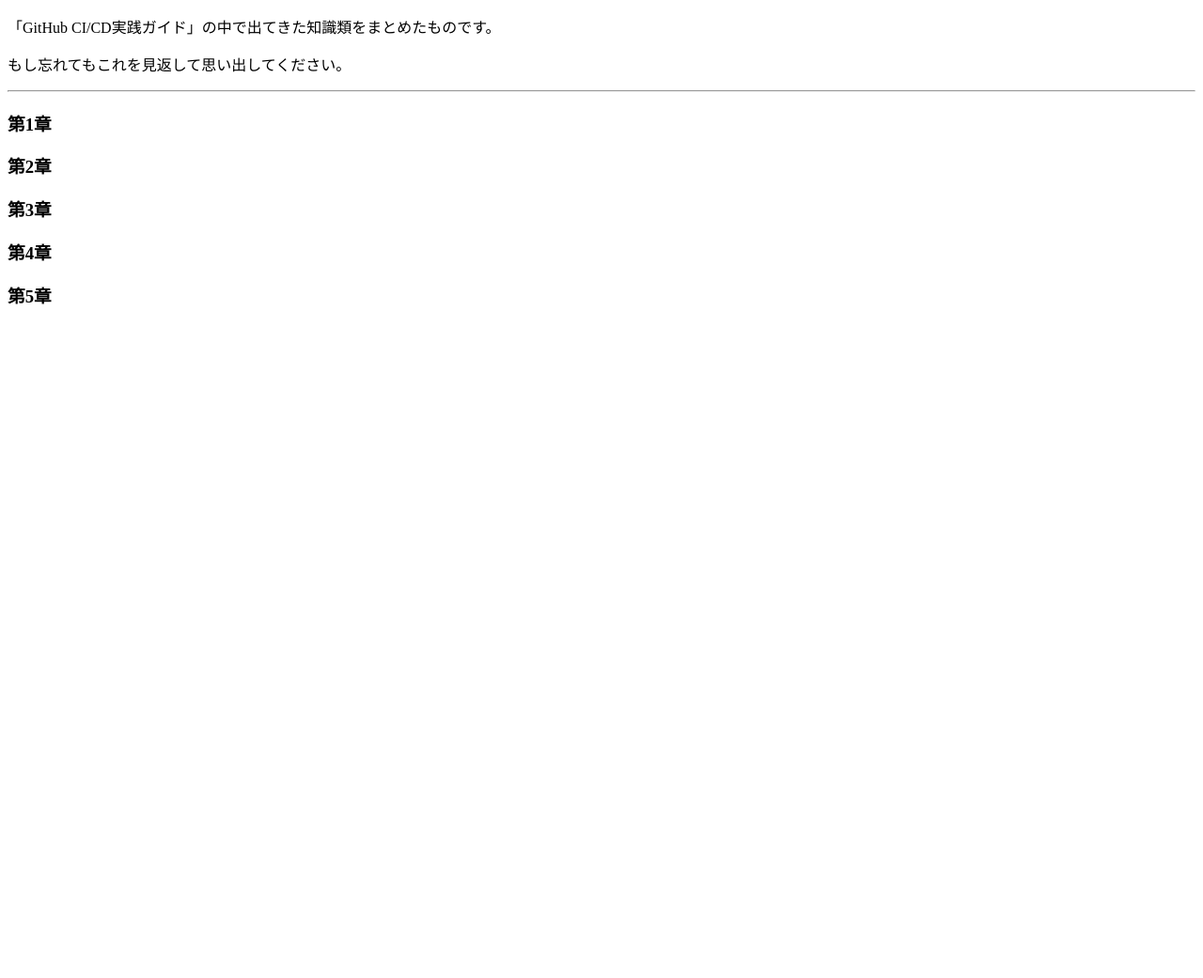
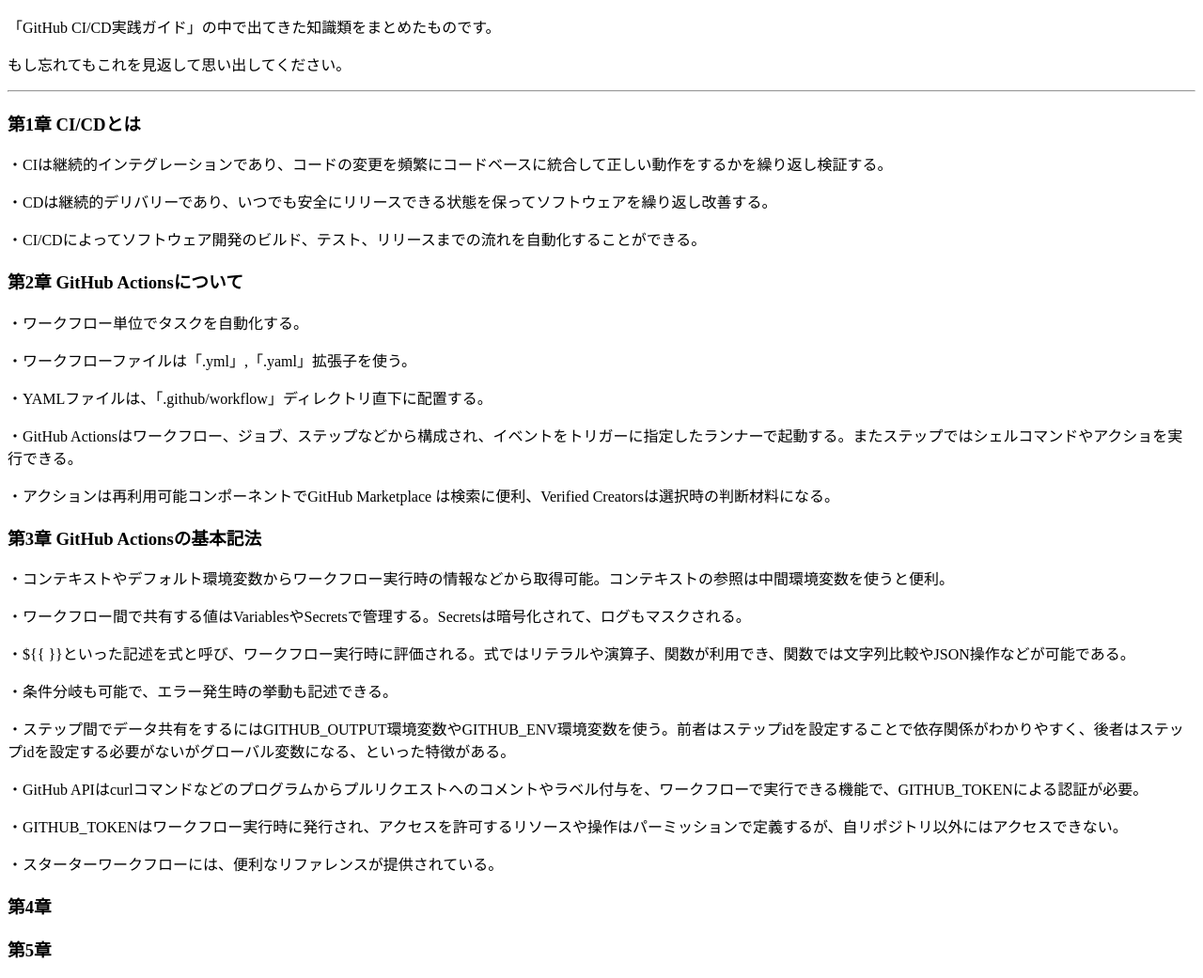
Before and after one commit to uchiyama886/my-repo, a plain HTML site: page index.html in a window 1280 px wide. Shown: the whole page at 94% size. Before the commit the page ends 800 px from the top, so only its background shows below. Drawn offline with Linux system fonts and the light colour scheme.

Commit message:
Correct index.htnl

```diff
--- a/index.html
+++ b/index.html
@@ -12,13 +12,29 @@
         </header>
         <div>
             <div id="Section1">
-                <h3>第1章</h3>
+                <h3>第1章 CI/CDとは</h3>
+                <p>・CIは継続的インテグレーションであり、コードの変更を頻繁にコードベースに統合して正しい動作をするかを繰り返し検証する。</p>
+                <p>・CDは継続的デリバリーであり、いつでも安全にリリースできる状態を保ってソフトウェアを繰り返し改善する。</p>
+                <p>・CI/CDによってソフトウェア開発のビルド、テスト、リリースまでの流れを自動化することができる。</p>
             </div>
             <div id="Section1">
-                <h3>第2章</h3>
+                <h3>第2章 GitHub Actionsについて</h3>
+                <p>・ワークフロー単位でタスクを自動化する。</p>
+                <p>・ワークフローファイルは「.yml」,「.yaml」拡張子を使う。</p>
+                <p>・YAMLファイルは、「.github/workflow」ディレクトリ直下に配置する。</p>
+                <p>・GitHub Actionsはワークフロー、ジョブ、ステップなどから構成され、イベントをトリガーに指定したランナーで起動する。またステップではシェルコマンドやアクショを実行できる。</p>
+                <p>・アクションは再利用可能コンポーネントでGitHub Marketplace は検索に便利、Verified Creatorsは選択時の判断材料になる。</p>
             </div>
             <div id="Section1">
-                <h3>第3章</h3>
+                <h3>第3章 GitHub Actionsの基本記法</h3>
+                <p>・コンテキストやデフォルト環境変数からワークフロー実行時の情報などから取得可能。コンテキストの参照は中間環境変数を使うと便利。</p>
+                <p>・ワークフロー間で共有する値はVariablesやSecretsで管理する。Secretsは暗号化されて、ログもマスクされる。</p>
+                <p>・${{ <expression> }}といった記述を式と呼び、ワークフロー実行時に評価される。式ではリテラルや演算子、関数が利用でき、関数では文字列比較やJSON操作などが可能である。</p>
+                <p>・条件分岐も可能で、エラー発生時の挙動も記述できる。</p>
+                <p>・ステップ間でデータ共有をするにはGITHUB_OUTPUT環境変数やGITHUB_ENV環境変数を使う。前者はステップidを設定することで依存関係がわかりやすく、後者はステップidを設定する必要がないがグローバル変数になる、といった特徴がある。</p>
+                <p>・GitHub APIはcurlコマンドなどのプログラムからプルリクエストへのコメントやラベル付与を、ワークフローで実行できる機能で、GITHUB_TOKENによる認証が必要。</p>
+                <p>・GITHUB_TOKENはワークフロー実行時に発行され、アクセスを許可するリソースや操作はパーミッションで定義するが、自リポジトリ以外にはアクセスできない。</p>
+                <p>・スターターワークフローには、便利なリファレンスが提供されている。</p>
             </div>
             <div id="Section1">
                 <h3>第4章</h3>
```
